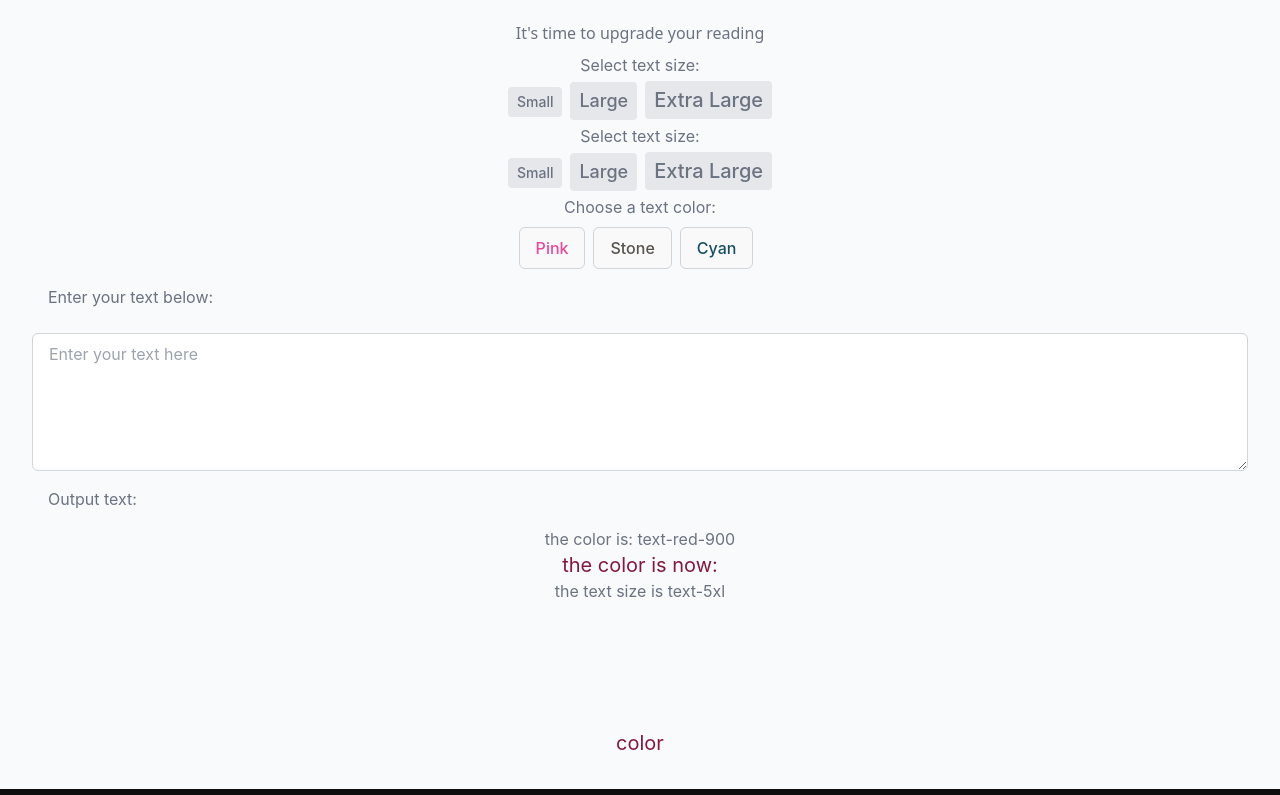
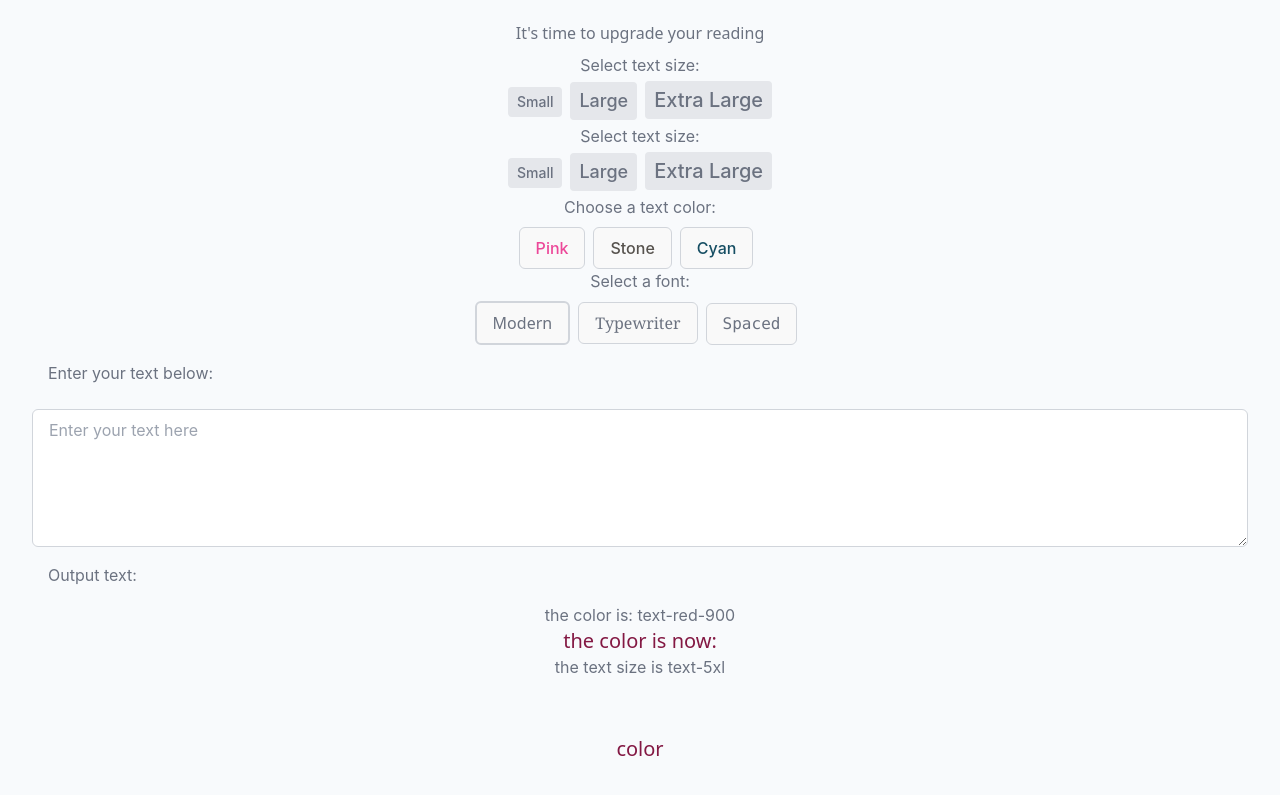
Before and after one commit to laurencetuchin/neuroreader, a React (Vite) app in the folder neuro-reader/: page / in a window 1280 px wide. Shown: the part 231-1026 px from the top of the page. Built offline with nearby package versions, Linux system fonts and the light colour scheme.

Commit message:
Add text font option to main

```diff
--- a/neuro-reader/src/features/NeuroReader.jsx
+++ b/neuro-reader/src/features/NeuroReader.jsx
@@ -3,6 +3,7 @@ import { useState, useContext } from 'react'
 import AdjustColor from './AdjustColor';
 import { TextProvider, TextContext, SET_TEXT_COLOR } from '../utilities/MyContext';
 import AdjustTextSize from './AdjustTextSize';
+import AdjustTextFont from './AdjustTextFont';
 
 export default function NeuroReader({ textSize }) {
     const [textState, textDispatch] = useContext(TextContext);
@@ -62,6 +63,7 @@ export default function NeuroReader({ textSize }) {
         <div className="flex flex-col">
           <AdjustTextSize />
           <AdjustColor />
+          <AdjustTextFont />
           <label className="text-left mb-2 px-4 py-2 mt-2 text-base" htmlFor="input-text">
             Enter your text below:
           </label>
@@ -75,11 +77,11 @@ export default function NeuroReader({ textSize }) {
             />
           <div className='py-4 text-left text-base px-4'><p>Output text:</p></div>
           {/* <div className={`${size}`}>is size {size}</div> */}
-          <div className={`${textState.textSize} ${textState.textColor}`}>
+          <div className={`${textState.textSize} ${textState.textColor} ${textState.textFont}`}>
             {boldFirstLetters(inputValue)}
           </div>
           <div>the color is: {magicColor}</div>
-          <div className={`${textState.textColor} ${textState.textSize}`}>the color is now: </div>
+          <div className={`${textState.textColor} ${textState.textSize} ${textState.textFont}`}>the color is now: </div>
           <div>the text size is {textSize}</div>
           {/* <MyContext /> */}
 
--- a/neuro-reader/src/utilities/MyContext.jsx
+++ b/neuro-reader/src/utilities/MyContext.jsx
@@ -42,7 +42,7 @@ const TextProvider = ({ children }) => {
     return (
         <TextContext.Provider value={[state, dispatch]}>
             {children}
-            <div className={`${state.textColor} ${state.textSize}`}>color</div>
+            <div className={`${state.textColor} ${state.textSize} ${state.textFont}`}>color</div>
         </TextContext.Provider>
     );
 }
```
